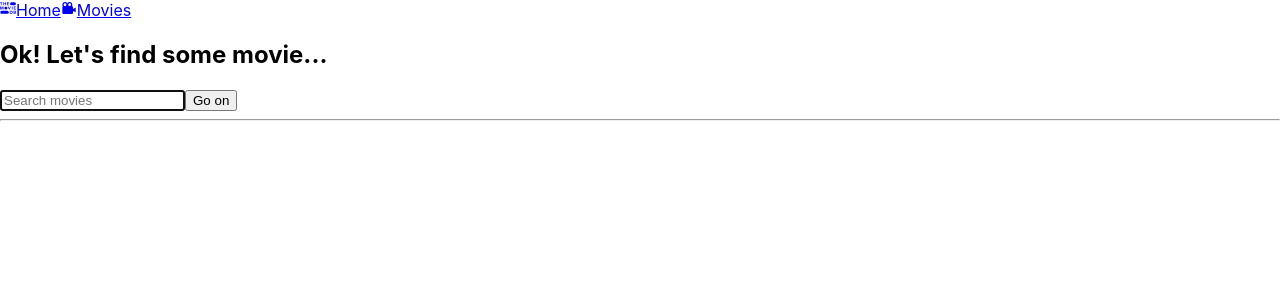
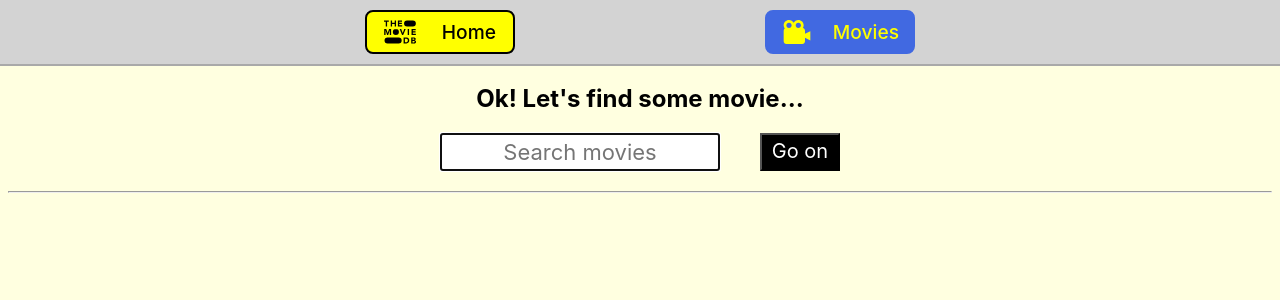
Before and after one commit to Ljuzifer/goit-react-hw-05-movies, a React (Create React App) app: page /goit-react-hw-05-movies/movies in a window 1280 px wide. Shown: the top 300 px of the page. Built offline with nearby package versions, Linux system fonts and the light colour scheme.

Commit message:
i think it's all

```diff
--- a/package.json
+++ b/package.json
@@ -15,6 +15,7 @@
     "react-icons": "^4.10.1",
     "react-router-dom": "^6.15.0",
     "react-scripts": "5.0.1",
+    "styled-components": "^6.0.7",
     "web-vitals": "^2.1.3"
   },
   "scripts": {
--- a/src/components/App.jsx
+++ b/src/components/App.jsx
@@ -2,6 +2,7 @@ import { Toaster } from 'react-hot-toast';
 import { lazy } from 'react';
 import { Route, Routes } from 'react-router-dom';
 import SharedLayout from './SharedLayout/SharedLayout';
+import { GlobalStyle } from './GlobalStyle';
 
 const HomePage = lazy(() => import('../pages/HomePage'));
 const MoviesPage = lazy(() => import('../pages/MoviesPage'));
@@ -23,6 +24,7 @@ export const App = () => {
         </Route>
       </Routes>
       <Toaster />
+      <GlobalStyle />
     </>
   );
 };
--- /dev/null
+++ b/src/components/GlobalStyle.js
@@ -0,0 +1,35 @@
+import 'modern-normalize';
+import { createGlobalStyle } from 'styled-components';
+
+export const GlobalStyle = createGlobalStyle`
+body {
+  margin: 0;
+  font-family: -apple-system, BlinkMacSystemFont, 'Segoe UI', 'Roboto', 'Oxygen',
+    'Ubuntu', 'Cantarell', 'Fira Sans', 'Droid Sans', 'Helvetica Neue',
+    sans-serif;
+  -webkit-font-smoothing: antialiased;
+  -moz-osx-font-smoothing: grayscale;
+  background-color: lightyellow;
+}
+
+code {
+  font-family: source-code-pro, Menlo, Monaco, Consolas, 'Courier New',
+    monospace;
+}
+
+ul{
+  list-style: none;
+  list-style-type: circle;
+}
+a{
+  text-decoration: none;
+}
+
+img{
+  display: block;
+}
+
+main{
+  padding: 8px;
+}
+`;
--- a/src/components/SharedLayout/SharedLayout.jsx
+++ b/src/components/SharedLayout/SharedLayout.jsx
@@ -1,23 +1,24 @@
 import { BiSolidCameraMovie } from 'react-icons/bi';
 import { SiThemoviedatabase } from 'react-icons/si';
 import { Suspense } from 'react';
-import { NavLink, Outlet } from 'react-router-dom';
+import { Outlet } from 'react-router-dom';
+import { MainHead, NavigationLink } from './SharedLayout.styled';
 
 const SharedLayout = () => {
   return (
     <>
-      <header>
+      <MainHead>
         <nav>
-          <NavLink to="/">
+          <NavigationLink to="/">
             <SiThemoviedatabase />
             Home
-          </NavLink>
-          <NavLink to="/movies">
+          </NavigationLink>
+          <NavigationLink to="/movies">
             <BiSolidCameraMovie />
             Movies
-          </NavLink>
+          </NavigationLink>
         </nav>
-      </header>
+      </MainHead>
       <Suspense fallback={<div>Loading...</div>}>
         <Outlet />
       </Suspense>
--- /dev/null
+++ b/src/components/SharedLayout/SharedLayout.styled.js
@@ -0,0 +1,149 @@
+import { Link, NavLink } from 'react-router-dom';
+import { styled } from 'styled-components';
+
+export const NavigationLink = styled(NavLink)`
+  display: flex;
+  justify-content: space-around;
+  align-items: center;
+  color: black;
+  background-color: yellow;
+  width: 150px;
+  border: 2px solid;
+  border-radius: 8px;
+  padding: 4px;
+  font-weight: 500;
+  font-size: larger;
+  cursor: pointer;
+
+  &:hover,
+  :focus {
+    color: yellow;
+    background-color: black;
+  }
+
+  &.active {
+    color: yellow;
+    background-color: royalblue;
+    border-color: royalblue;
+  }
+
+  svg {
+    width: 32px;
+    height: 32px;
+  }
+`;
+
+export const MainHead = styled.header`
+  position: fixed;
+  display: flex;
+  top: 0;
+  width: 100%;
+  height: 66px;
+  border-bottom: 2px solid darkgrey;
+  background-color: lightgrey;
+
+  nav {
+    display: flex;
+    justify-content: space-between;
+    align-items: center;
+    width: 550px;
+    margin: auto;
+  }
+`;
+
+export const HomeTitle = styled.h2`
+  margin: 77px auto 20px;
+  text-align: center;
+`;
+
+export const SearchForm = styled.form`
+  display: flex;
+  justify-content: space-between;
+  margin: 20px auto 20px;
+  width: 400px;
+
+  button {
+    width: 80px;
+    color: white;
+    background-color: black;
+    font-size: 20px;
+    font-weight: 400;
+
+    &:hover,
+    :focus {
+      color: black;
+      background-color: whitesmoke;
+    }
+  }
+
+  input {
+    width: 280px;
+    height: 38px;
+    text-align: center;
+    font-size: 22px;
+    font-weight: 400;
+  }
+`;
+
+export const MainList = styled.ul`
+  width: 550px;
+  margin: auto;
+
+  li {
+    text-transform: uppercase;
+  }
+
+  li::marker {
+    font-size: 28px;
+    font-weight: 800;
+  }
+`;
+
+export const BackButton = styled(Link)`
+  display: flex;
+  align-items: center;
+  justify-content: space-around;
+  width: 120px;
+  color: black;
+  background-color: whitesmoke;
+  border: 2px solid black;
+  border-radius: 8px;
+  padding: 4px;
+  margin: 70px auto 22px 22px;
+
+  &:hover,
+  :focus {
+    color: yellow;
+    background-color: black;
+  }
+
+  svg {
+    width: 32px;
+    height: 32px;
+  }
+`;
+
+export const PosterArea = styled.section`
+  display: flex;
+
+  ul {
+    display: flex;
+    list-style: none;
+    padding: 0;
+
+    li {
+      margin-right: 18px;
+    }
+  }
+`;
+
+export const InfoArea = styled.div`
+  margin-left: 22px;
+`;
+
+export const LoadingDiv = styled.div`
+  font-size: 28px;
+  font-weight: 500;
+  text-transform: uppercase;
+  text-align: center;
+`;
--- a/src/pages/HomePage.jsx
+++ b/src/pages/HomePage.jsx
@@ -2,6 +2,7 @@ import { toast } from 'react-hot-toast';
 import { useEffect, useState } from 'react';
 import SearchMoviesList from 'components/SearchMoviesList/SearchMoviesList';
 import { fetchMovieInfo } from 'services/api';
+import { HomeTitle, MainList } from 'components/SharedLayout/SharedLayout.styled';
 
 const HomePage = () => {
   const [movies, setMovies] = useState([]);
@@ -24,11 +25,11 @@ const HomePage = () => {
 
   return (
     <main>
-      <h2>Trending this week...</h2>
+      <HomeTitle>Trending this week...</HomeTitle>
 
-      <ul>
+      <MainList>
         <SearchMoviesList movies={movies} />
-      </ul>
+      </MainList>
     </main>
   );
 };
--- a/src/pages/MovieDetailsPage.jsx
+++ b/src/pages/MovieDetailsPage.jsx
@@ -3,6 +3,12 @@ import { toast } from 'react-hot-toast';
 import { Suspense, useEffect, useRef, useState } from 'react';
 import { Link, Outlet, useLocation, useParams } from 'react-router-dom';
 import { fetchMovieInfo } from 'services/api';
+import {
+  BackButton,
+  InfoArea,
+  LoadingDiv,
+  PosterArea,
+} from 'components/SharedLayout/SharedLayout.styled';
 
 const MovieDetailsPage = () => {
   const { movieId } = useParams();
@@ -48,7 +54,7 @@ const MovieDetailsPage = () => {
   const tags =
     genres &&
     genres.map(tag => (
-      <li key={tag.id} style={{ marginRight: '22px' }}>
+      <li key={tag.id}>
         <p>{tag.name}</p>
       </li>
     ));
@@ -56,25 +62,14 @@ const MovieDetailsPage = () => {
   return (
     <>
       {info && (
-        <main style={{ padding: '8px' }}>
+        <main>
           <hr />
-          <Link
-            to={backLocationRef.current}
-            style={{
-              display: 'flex',
-              alignItems: 'center',
-              width: 'fit-content',
-              border: '1px solid',
-              padding: '4px',
-              marginBottom: '2px',
-              textDecoration: 'none',
-            }}
-          >
+          <BackButton to={backLocationRef.current}>
             <RiArrowLeftCircleFill /> Go back
-          </Link>
-          <section style={{ display: 'flex' }}>
-            <img src={poster} alt={original_title} width="280" height="420" />
-            <div style={{ marginLeft: '22px' }}>
+          </BackButton>
+          <PosterArea>
+            <img src={poster} alt={original_title} width="220" height="368" />
+            <InfoArea>
               <h2>
                 {title} ({release})
               </h2>
@@ -89,9 +84,7 @@ const MovieDetailsPage = () => {
               <h3>Overview</h3>
               <p>{overview} </p>
               <h4>Genres</h4>
-              <ul style={{ display: 'flex', listStyle: 'none', padding: 0 }}>
-                {tags}
-              </ul>
+              <ul>{tags}</ul>
               {homepage && (
                 <div>
                   <p>Homepage: </p>
@@ -100,8 +93,8 @@ const MovieDetailsPage = () => {
                   </a>
                 </div>
               )}
-            </div>
-          </section>
+            </InfoArea>
+          </PosterArea>
           <hr />
           <section>
             <h5>Additional information</h5>
@@ -115,7 +108,7 @@ const MovieDetailsPage = () => {
             </ul>
           </section>
           <hr />
-          <Suspense fallback={<div>Loading...</div>}>
+          <Suspense fallback={<LoadingDiv>Loading...</LoadingDiv>}>
             <Outlet />
           </Suspense>
         </main>
--- a/src/pages/MoviesPage.jsx
+++ b/src/pages/MoviesPage.jsx
@@ -3,6 +3,11 @@ import { useState, useEffect } from 'react';
 import { useSearchParams } from 'react-router-dom';
 import { fetchMovieInfo } from 'services/api';
 import SearchMoviesList from 'components/SearchMoviesList/SearchMoviesList';
+import {
+  HomeTitle,
+  MainList,
+  SearchForm,
+} from 'components/SharedLayout/SharedLayout.styled';
 
 const MoviesPage = () => {
   const [movies, setMovies] = useState([]);
@@ -31,8 +36,8 @@ const MoviesPage = () => {
 
     setTimeout(async () => {
       try {
-        const { results, total_results } = await fetchMovieInfo(route, some);
-        toast.success(`Yeah! We've found ${total_results} movies!`);
+        const { results } = await fetchMovieInfo(route, some);
+        toast.success(`Yeah! You've got ${results.length} movies!`);
         setMovies([...results]);
       } catch (error) {
         console.warn(error);
@@ -43,8 +48,12 @@ const MoviesPage = () => {
 
   return (
     <main>
-      {currentSearch === '' && <h2>Ok! Let's find some movie...</h2>}
-      <form onSubmit={onChangeSearch}>
+      {currentSearch === '' ? (
+        <HomeTitle>Ok! Let's find some movie...</HomeTitle>
+      ) : (
+        <div style={{ height: '70px' }}></div>
+      )}
+      <SearchForm onSubmit={onChangeSearch}>
         <input
           type="text"
           name="search"
@@ -52,13 +61,13 @@ const MoviesPage = () => {
           placeholder="Search movies"
         />
         <button type="submit">Go on</button>
-      </form>
+      </SearchForm>
       <hr />
       {movies !== [] && (
         <section>
-          <ul>
+          <MainList>
             <SearchMoviesList movies={movies} />
-          </ul>
+          </MainList>
         </section>
       )}
     </main>
```
Also changed, not shown: 1 other file (tests, documents, lock files or other folders).
